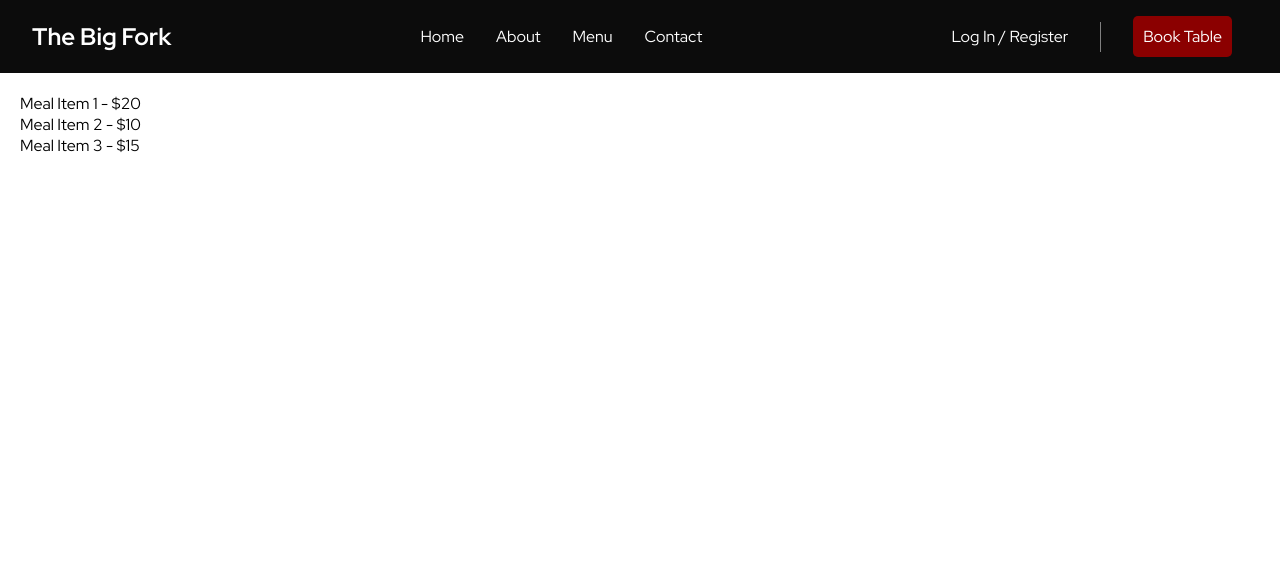
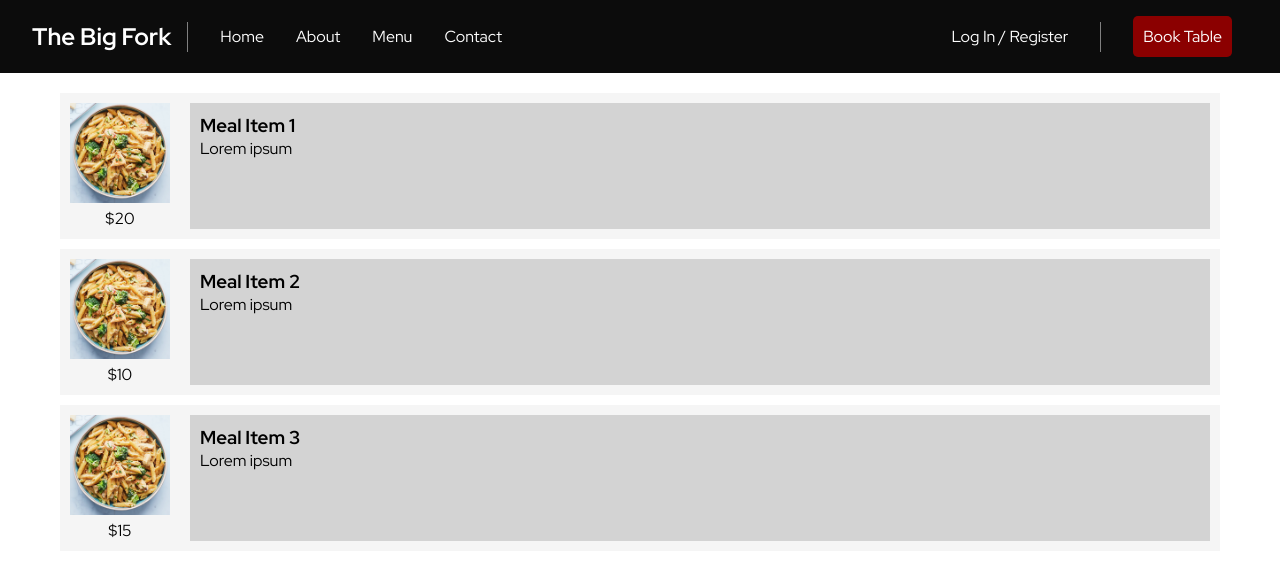
Before and after one commit to SEG3125-A/Group-13, a React (Create React App) app in the folder SEG-3125-Module7-React/: page /menu in a window 1280 px wide. Shown: the top 580 px of the page. Built offline with nearby package versions, Linux system fonts and the light colour scheme.

Commit message:
Add basic design for restaurant menu items

```diff
--- a/SEG-3125-Module7-React/src/components/Navbar.css
+++ b/SEG-3125-Module7-React/src/components/Navbar.css
@@ -72,7 +72,7 @@
 .navbar-links {
     flex: 1;
     display: flex;
-    justify-content: center;
+    justify-content: left;
     align-items: center;
 
     list-style: none;
--- a/SEG-3125-Module7-React/src/components/Navbar.jsx
+++ b/SEG-3125-Module7-React/src/components/Navbar.jsx
@@ -5,12 +5,13 @@ const Navbar = () => {
     return (
     <nav className="navbar">
         <h1 className="title">The Big Fork</h1>
-        <u1 className="navbar-links">
+        <div className="navbar-divider"></div>
+        <ul className="navbar-links">
             <li className="links"><Link to="/">Home</Link></li>
             <li className="links"><Link to="/about">About</Link></li>
             <li className="links"><Link to="/menu">Menu</Link></li>
             <li className="links"><Link to="/contact">Contact</Link></li>
-        </u1>
+        </ul>
         <div className="navbar-login">
             <a href="login" className="login">Log In / Register</a>
         </div>
--- a/SEG-3125-Module7-React/src/index.css
+++ b/SEG-3125-Module7-React/src/index.css
@@ -15,6 +15,31 @@ a {
 }
 
 .content {
+  max-width: 1200px; /* Positions the content near the middle of the page */
   margin: auto;
   padding: 20px;
 }
+
+.menu-item {
+  display: flex;
+  background-color: whitesmoke;
+  margin-bottom: 10px;
+}
+
+.menu-item div {
+  margin: 10px;
+}
+
+.menu-item-pic {
+  text-align: center;
+}
+
+.menu-item-pic img {
+  max-height: 100px;
+}
+
+.menu-item-desc {
+  width: 100%;
+  background-color: lightgray;
+  padding: 10px;
+}
--- a/SEG-3125-Module7-React/src/pages/Menu.jsx
+++ b/SEG-3125-Module7-React/src/pages/Menu.jsx
@@ -2,15 +2,22 @@ import { useState } from "react";
 
 const Menu = () => {
     const [items] = useState([
-        {id: 1, name: 'Meal Item 1', price: 20, imgUrl: ''},
-        {id: 2, name: 'Meal Item 2', price: 10, imgUrl: ''},
-        {id: 3, name: 'Meal Item 3', price: 15, imgUrl: ''}
+        {id: 1, name: 'Meal Item 1', price: 20, imgUrl: 'images/chicken-alfredo-pasta.jpg'},
+        {id: 2, name: 'Meal Item 2', price: 10, imgUrl: 'images/chicken-alfredo-pasta.jpg'},
+        {id: 3, name: 'Meal Item 3', price: 15, imgUrl: 'images/chicken-alfredo-pasta.jpg'}
     ]);
     return (
         <div className="menu">
             {items.map((item) => (
                 <div className="menu-item" key={item.id}>
-                    <p>{item.name} - ${item.price}</p>
+                    <div className="menu-item-pic">
+                        <img src={item.imgUrl} alt={item.name}></img>
+                        <p>${item.price}</p>
+                    </div>
+                    <div className="menu-item-desc">
+                        <h3>{item.name}</h3>
+                        <p>Lorem ipsum</p>
+                    </div>
                 </div>
             ))}
         </div>
```
Also changed, not shown: SEG-3125-Module7-React/public/images/chicken-alfredo-pasta.jpg (added).
